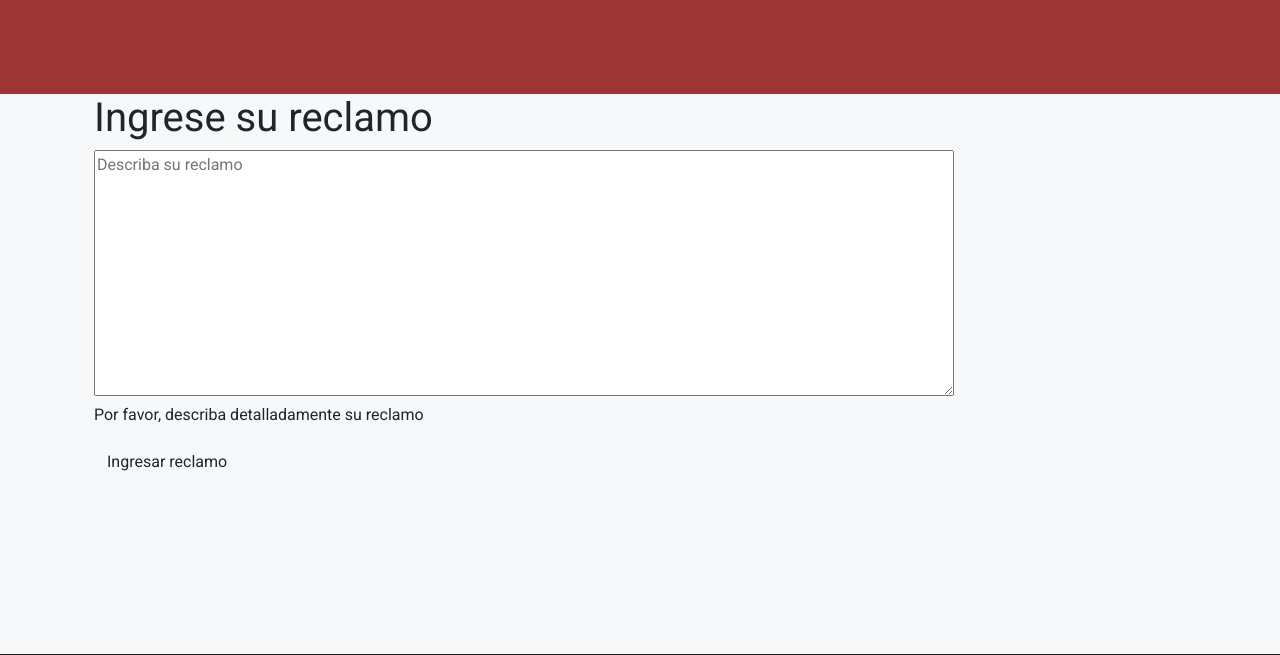
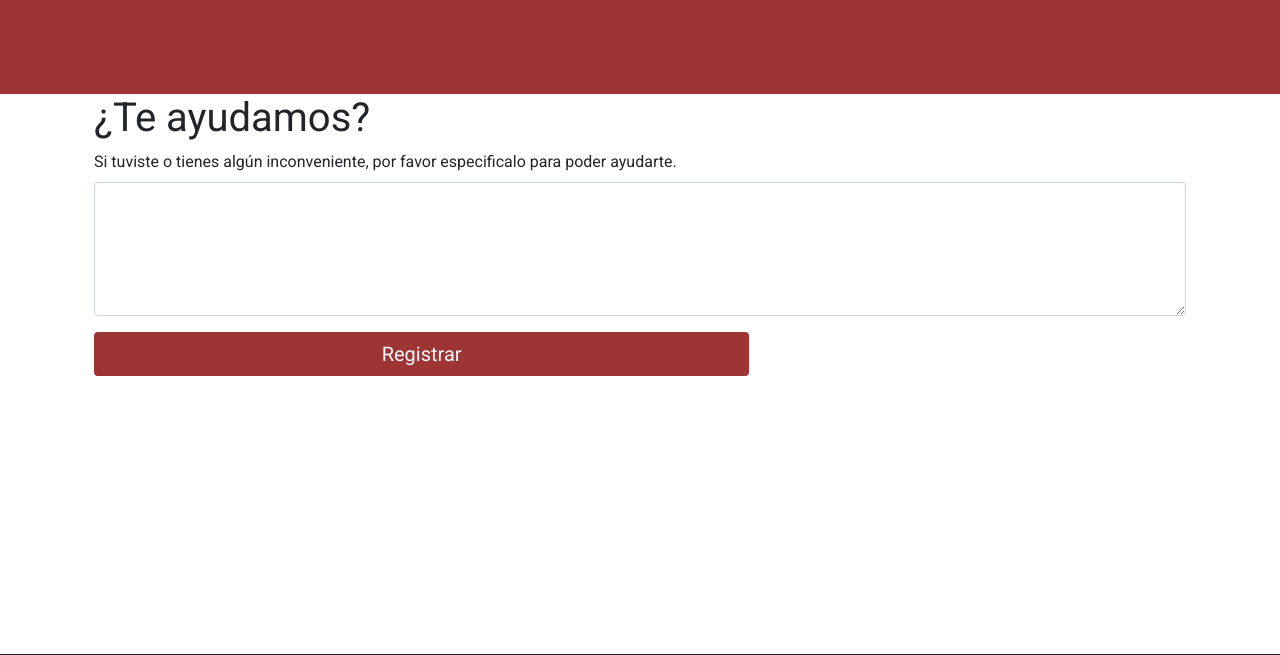
Before and after one commit to joaquinvastt/ElComilon, a Django app: page /reclamo in a window 1280 px wide. Shown: the top 655 px of the page. Run offline with Django 3.2, Linux system fonts and the light colour scheme.

Commit message:
1.2.9
Cambios en el diseño de reclamo y mas

```diff
--- /dev/null
+++ b/ElComilon/reclamo/static/styles/styles-reclamo.css
@@ -0,0 +1,14 @@
+.btnReclamo{
+    padding: 6px 8px;
+    width: 60%;
+    font-size: 20px;
+    background:#9c3534;
+    color: #F7F8F9;
+    margin-bottom: 0.8rem;
+}
+
+.btnReclamo:hover{
+    background: white;
+    color: #9c3534;
+    border: 1px solid #9c3534;
+}
--- a/ElComilon/reclamo/templates/reclamoUser.html
+++ b/ElComilon/reclamo/templates/reclamoUser.html
@@ -9,7 +9,7 @@
     <meta http-equiv="X-UA-Compatible" content="IE=edge">
     <meta name="viewport" content="width=device-width, initial-scale=1.0">
     <link href="https://cdn.jsdelivr.net/npm/bootstrap@5.1.1/dist/css/bootstrap.min.css" rel="stylesheet" integrity="sha384-F3w7mX95PdgyTmZZMECAngseQB83DfGTowi0iMjiWaeVhAn4FJkqJByhZMI3AhiU" crossorigin="anonymous">
-    <link rel="stylesheet" href="{% static 'css/styles-register.css' %}">
+    <link rel="stylesheet" href="{% static 'styles/styles-reclamo.css' %}">
     <title>Seccion Reclamo</title>
 </head>
 <body class="bgColor">
@@ -17,10 +17,16 @@
         {% csrf_token %}
         <section>
             <div class="container ">
-                <h1>Ingrese su reclamo</h1>
-                <textarea type="text" name="descReclamo" id="descReclamo" rows="10" cols="100"placeholder="Describa su reclamo"></textarea>
-                <p>Por favor, describa detalladamente su reclamo</p>
-                <button type="submit" class="btn">Ingresar reclamo</button>
+                <div>
+                    <h1>¿Te ayudamos?</h1>
+                    <div class="mb-3">
+                        <label for="exampleFormControlTextarea1" class="form-label">Si tuviste o tienes algún inconveniente, por favor especificalo para poder ayudarte.</label>
+                        <textarea class="form-control" id="exampleFormControlTextarea1" rows="5" required></textarea>
+                        <div class="valid-feedback"> </div>
+                        <div class="invalid-feedback">* Debe ingresar algún reclamo si está en esta sección =( *</div>
+                    </div>
+                    <button type="submit" id="enviarReclamo" class="btn btnReclamo"> Registrar</button>
+                </div>
             </div>
         </section>
     </form>
```
Also changed, not shown: other parts of ElComilon/reclamo/templates/reclamoUser.html (+1 -1 lines), ElComilon/reclamo/static/app/validacion-campos.js (added, +17 -0 lines).
